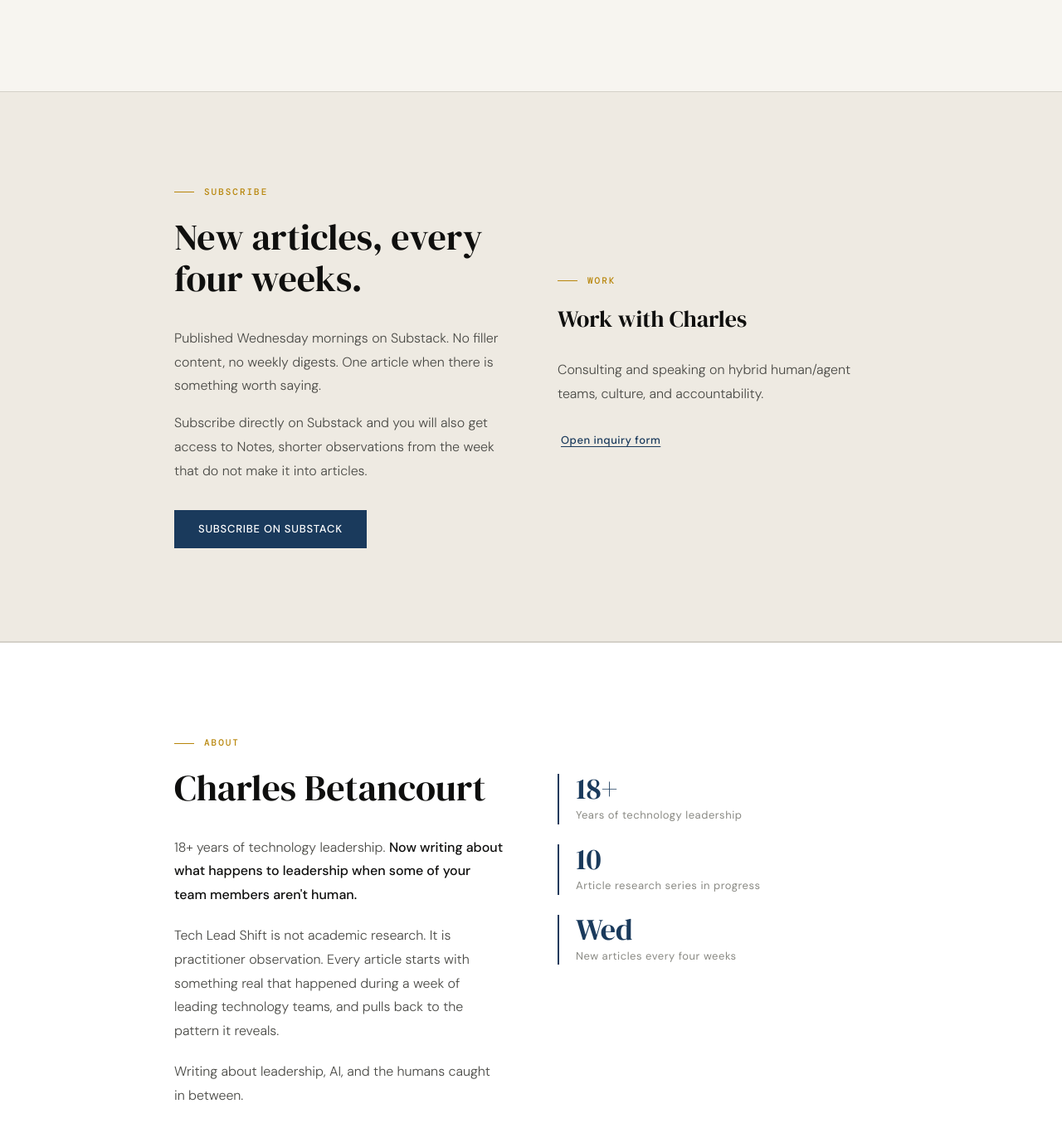
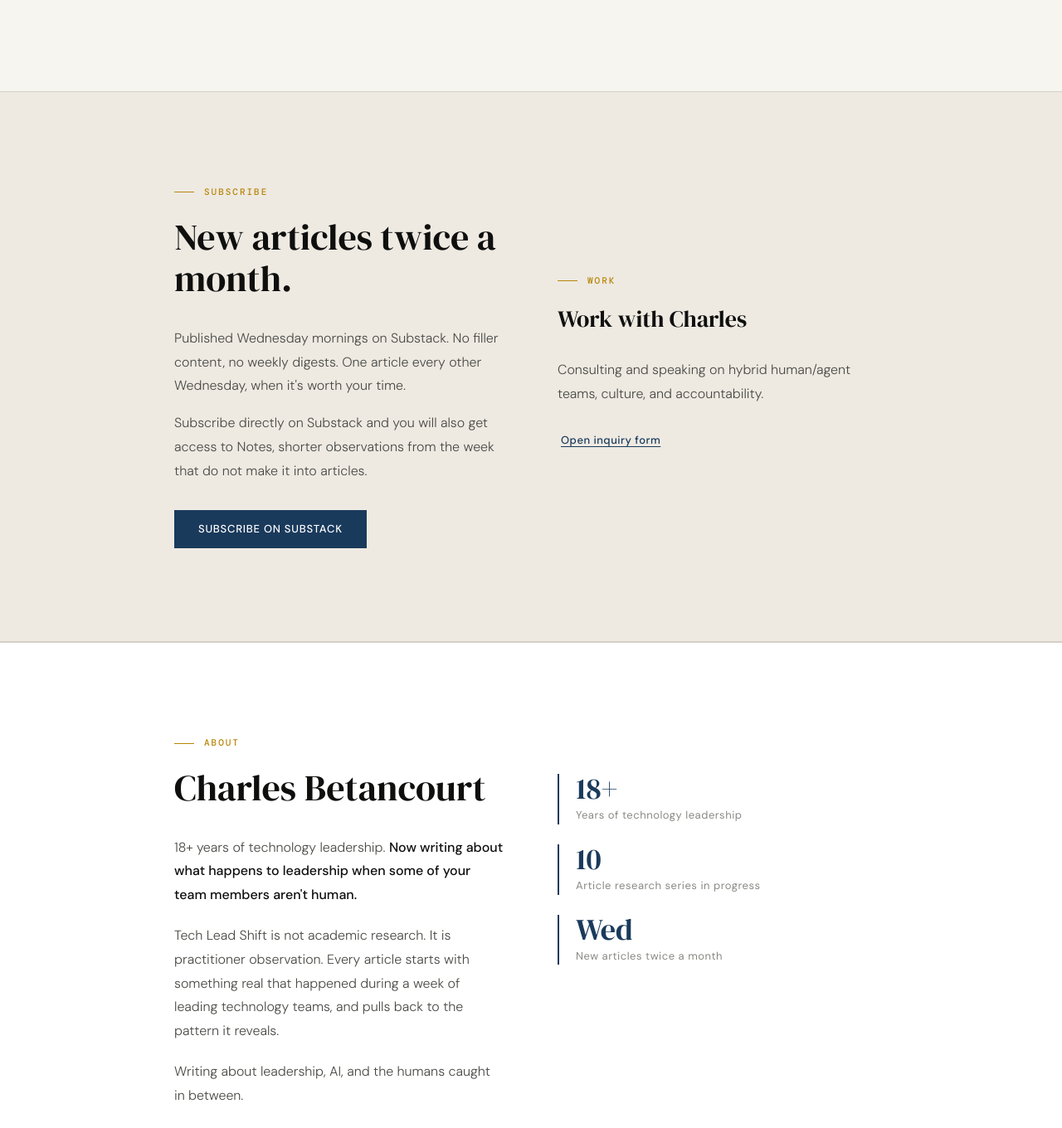
Before and after one commit to cotibllc/websites, a Next.js app in the folder techleadshift/: page / in a window 1280 px wide. Shown: the part 1607-2967 px from the top of the page at 83% size. Built offline with nearby package versions, Linux system fonts and the light colour scheme; no server answers.

Commit message:
HOLD: TLS homepage cadence copy, twice a month (#32)
* techleadshift: publishing cadence copy is twice a month (was every four weeks)

* techleadshift: subscribe subline says one article every other Wednesday

```diff
--- a/techleadshift/app/page.tsx
+++ b/techleadshift/app/page.tsx
@@ -279,10 +279,10 @@ export default async function HomePage() {
           <div className="newsletter-inner">
             <div className="newsletter-body">
               <div className="section-label">Subscribe</div>
-              <h2 className="section-headline">New articles, every four weeks.</h2>
+              <h2 className="section-headline">New articles twice a month.</h2>
               <p>
                 Published Wednesday mornings on Substack. No filler content, no weekly digests.
-                One article when there is something worth saying.
+                One article every other Wednesday, when it&apos;s worth your time.
               </p>
               <p>
                 Subscribe directly on Substack and you will also get access to Notes, shorter
@@ -346,7 +346,7 @@ export default async function HomePage() {
               </div>
               <div className="stat-item">
                 <div className="stat-number">Wed</div>
-                <div className="stat-label">New articles every four weeks</div>
+                <div className="stat-label">New articles twice a month</div>
               </div>
             </div>
           </div>
```
